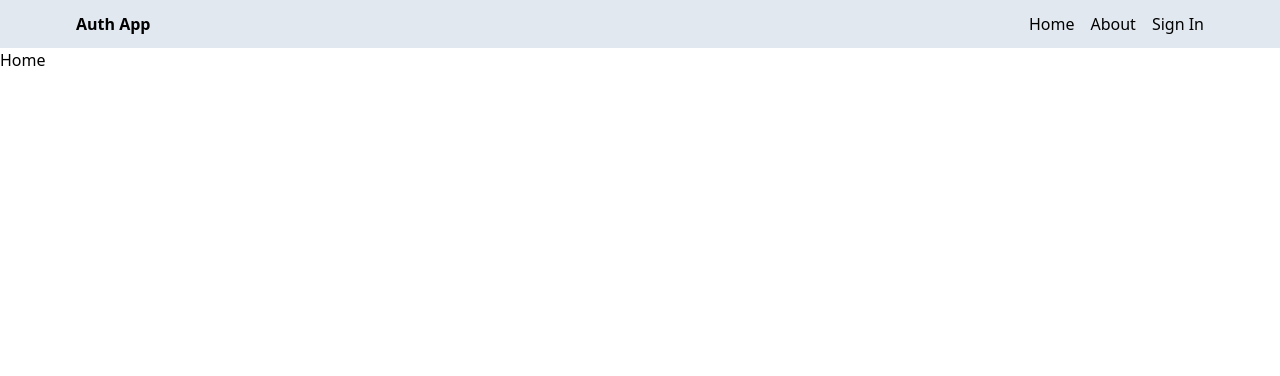
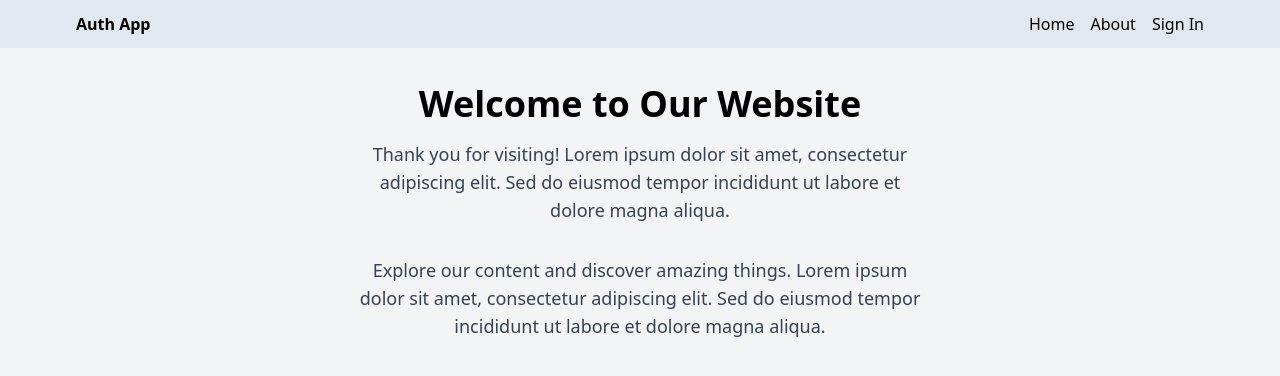
Before and after one commit to sunnypatel-koder/mern_auth, a React (Vite) app in the folder client/: page / in a window 1280 px wide. Shown: the top 376 px of the page. Built offline with nearby package versions, Linux system fonts and the light colour scheme; no server answers.

Commit message:
complete home component

```diff
--- a/client/src/pages/Home.jsx
+++ b/client/src/pages/Home.jsx
@@ -1,7 +1,23 @@
 import React from "react";
 
 const Home = () => {
-  return <div>Home</div>;
+  return (
+    <div className="bg-gray-100 h-screen flex justify-center">
+      <div className="text-center mt-9 max-w-xl">
+        <h1 className="text-4xl font-bold mb-4">Welcome to Our Website</h1>
+        <p className="text-lg text-gray-700 mb-8">
+          Thank you for visiting! Lorem ipsum dolor sit amet, consectetur
+          adipiscing elit. Sed do eiusmod tempor incididunt ut labore et dolore
+          magna aliqua.
+        </p>
+        <p className="text-lg text-gray-700">
+          Explore our content and discover amazing things. Lorem ipsum dolor sit
+          amet, consectetur adipiscing elit. Sed do eiusmod tempor incididunt ut
+          labore et dolore magna aliqua.
+        </p>
+      </div>
+    </div>
+  );
 };
 
 export default Home;
```
